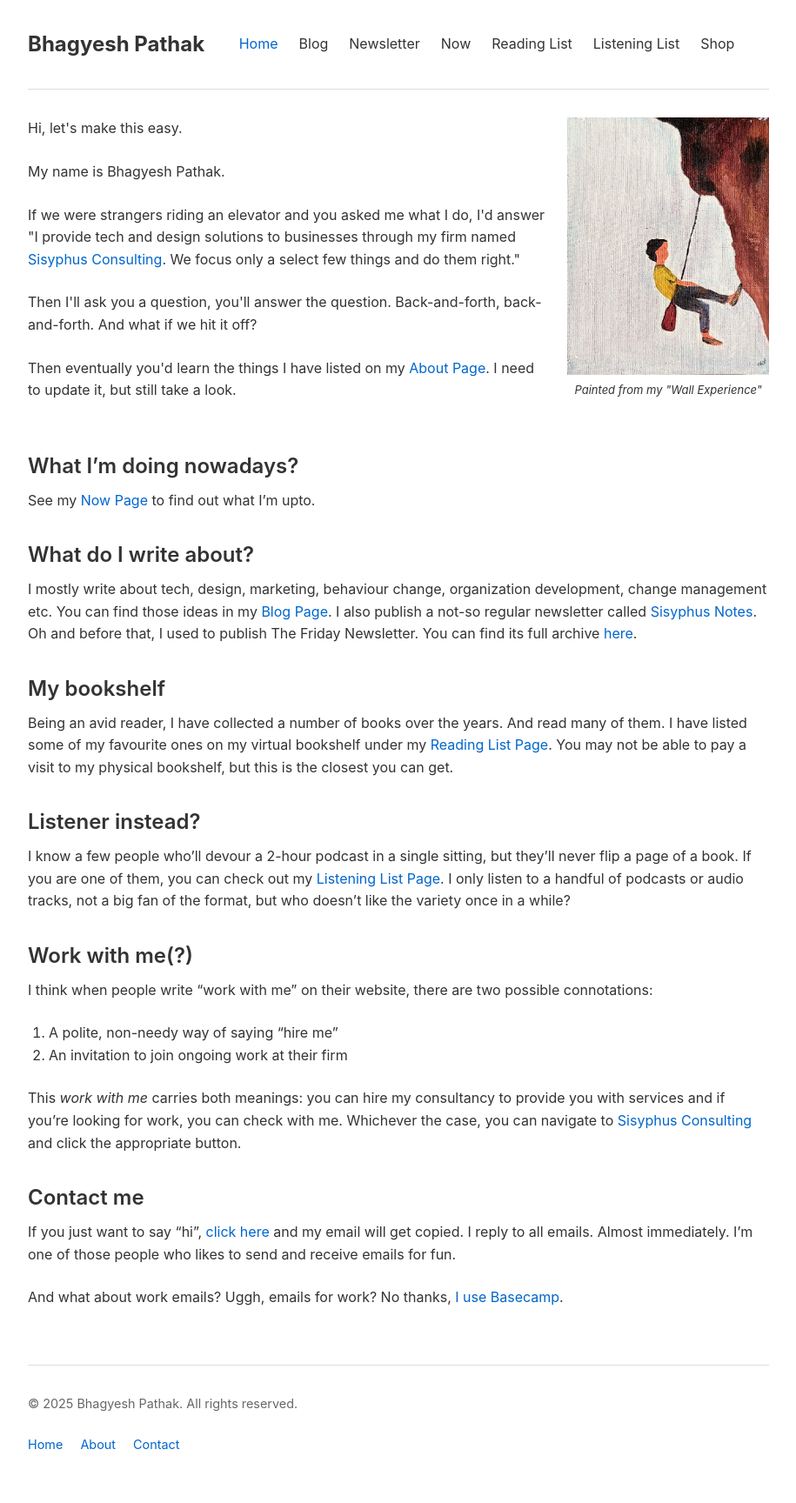
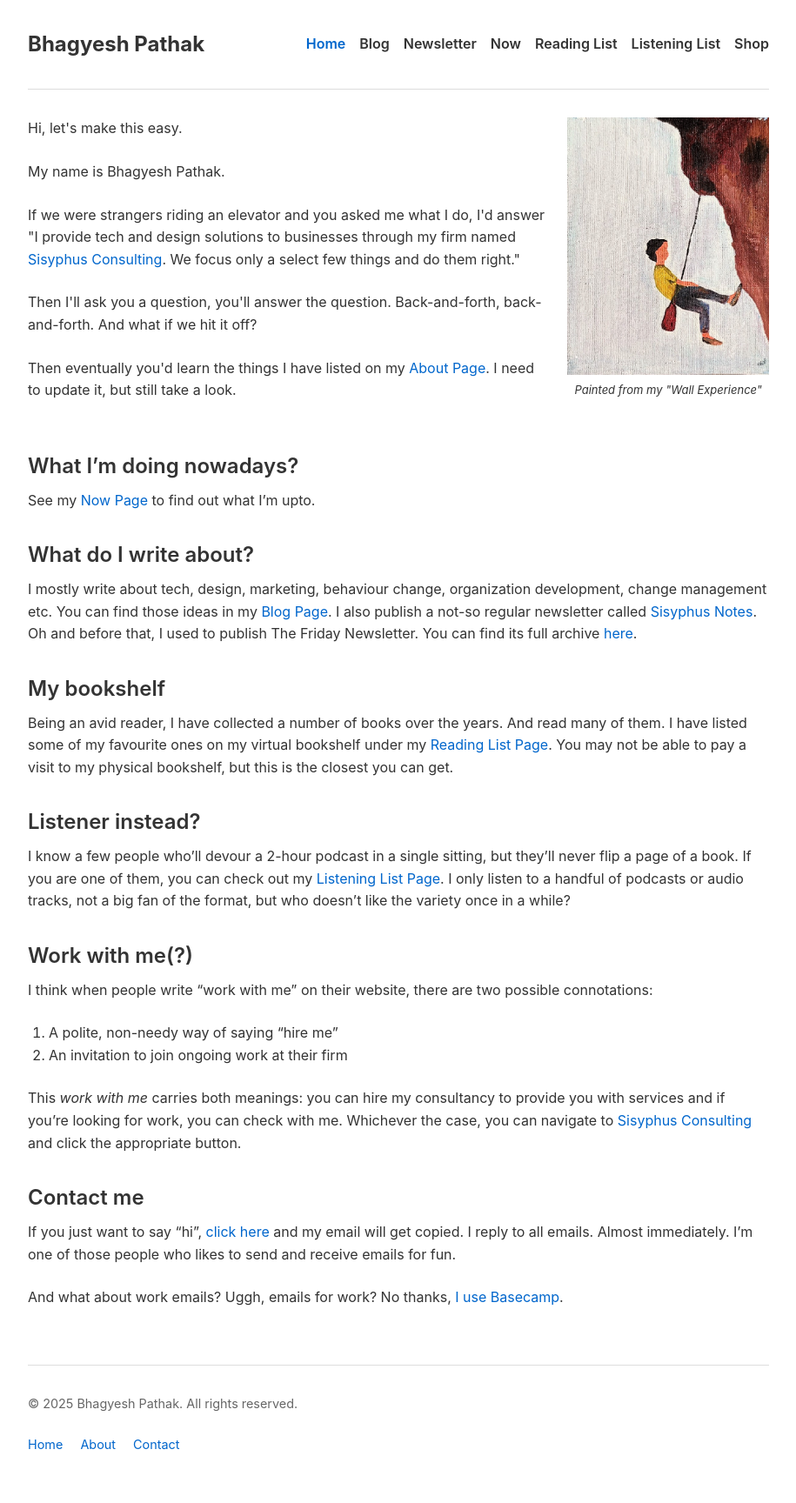
Before and after one commit to bhagyeshsp/bsp-web, a Jekyll site: the page built from index.md, in a window 1280 px wide. Shown: the whole page at 87% size, without its empty margins (182-1097 px from the left). Built offline with Jekyll 4.4.1, drawn with Linux system fonts in a browser that asks for light colours.

Commit message:
[style] fix site-nav element and increase font weight
There was an unnecessary container class div element. Removed it.

```diff
--- a/_includes/header.html
+++ b/_includes/header.html
@@ -2,7 +2,6 @@
   <div class="site-title">
     <a href="{{ "/" | relative_url }}">{{ site.title | escape }}</a>
   </div>
-  <div class="container">
   <nav class="site-nav">
     <a href="{{ "/" | relative_url }}" class="nav-link {% if page.url == '/' %}active{% endif %}">Home</a>
     <a href="{{ "/blog" | relative_url }}" class="nav-link {% if page.url contains '/blog' or page.url contains '/essays' %}active{% endif %}">Blog</a>
@@ -14,5 +13,4 @@
     <a href="{{ "/listening-list" | relative_url }}" class="nav-link {% if page.url contains '/listening-list' %}active{% endif %}">Listening List</a>
     <a href="{{ "/shop" | relative_url }}" class="nav-link {% if page.url contains '/shop' %}active{% endif %}">Shop</a>
   </nav>
-  </div>
 </header>
--- a/assets/css/main.css
+++ b/assets/css/main.css
@@ -148,12 +148,13 @@ pre code {
 .site-nav {
   display: flex;
   flex-wrap: wrap;
-  gap: 1.5rem;
+  gap: 1rem;
 }
 
 .nav-link {
   color: var(--text-color);
   text-decoration: none;
+  font-weight: 600;
 }
 
 .nav-link:hover,
```
